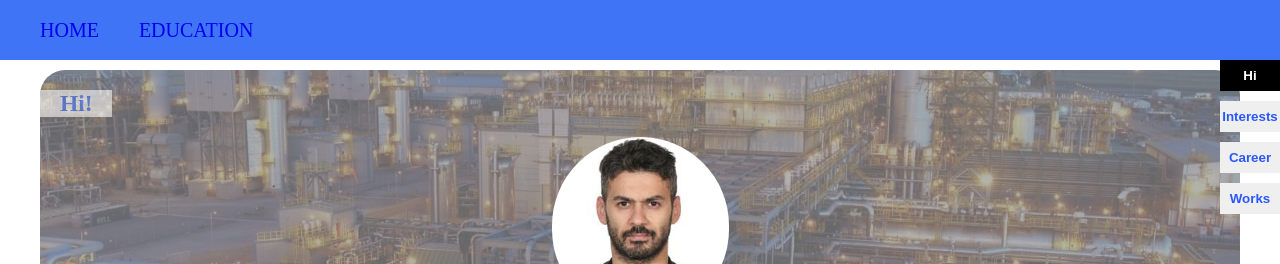
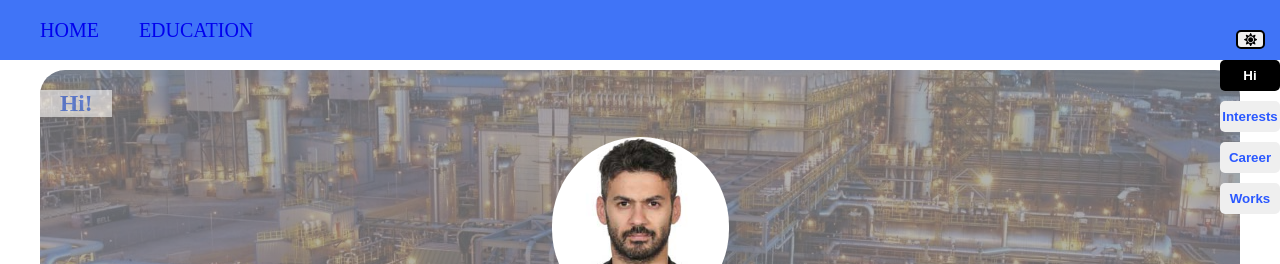
Before and after one commit to Aelianseh/AliBehrad-02, a React (Create React App) app: page / in a window 1280 px wide. Shown: the top 264 px of the page. Built offline with nearby package versions, Linux system fonts and the light colour scheme; no server answers.

Commit message:
darkmode-first

```diff
--- a/package.json
+++ b/package.json
@@ -10,6 +10,7 @@
     "axios": "^1.9.0",
     "react": "^19.1.0",
     "react-dom": "^19.1.0",
+    "react-icon": "^1.0.0",
     "react-icons": "^5.5.0",
     "react-router-dom": "^7.6.2",
     "react-scripts": "5.0.1",
--- /dev/null
+++ b/src/Components/Darklight/Darklight.jsx
@@ -0,0 +1,27 @@
+import { useEffect, useState } from "react"
+import style from "./Darklight.module.css"
+import { FaMoon, FaSun } from "react-icons/fa"
+function Darklight() {
+    const [islight, setIslight] = useState(false)
+    const lightToggle = () => {
+        setIslight(!islight)
+        console.log(islight);
+    };
+
+    useEffect(() => {
+        if (islight) {
+            document.body.classList.add("dark");
+            console.log(islight);
+
+        } else {
+            document.body.classList.remove("dark");
+        }
+    }, [islight])
+    return (
+        <div className={style.wrapper}>
+            <button onClick={lightToggle} className={`${islight ? style.active : style.noactive}`}>
+                {!islight ? <FaSun /> : <FaMoon />}</button>
+        </div>
+    )
+}
+export default Darklight
--- /dev/null
+++ b/src/Components/Darklight/Darklight.module.css
@@ -0,0 +1,30 @@
+.wrapper {
+    /* background-color: red; */
+    position: fixed;
+    top: 30px;
+    right: 15px;
+    display: flex;
+    justify-content: center;
+    align-items: center;
+}
+
+.wrapper button {
+    display: flex;
+    justify-content: center;
+}
+
+
+.active {
+    border-radius: 5px;
+    border: 2px solid yellow;
+    background-color: black;
+    color: white;
+
+}
+
+
+.noactive {
+    border-radius: 5px;
+    border: 2px solid rgb(0, 0, 0);
+
+}
--- a/src/Components/Navbar/Navbar.module.css
+++ b/src/Components/Navbar/Navbar.module.css
@@ -28,6 +28,9 @@
     display: flex;
     justify-content: center;
     border: none;
+    /* background-color: yellow; */
+    border-radius: 5px;
+
 }
 
 .navList button.active {
--- a/src/Pages/Home/Home.jsx
+++ b/src/Pages/Home/Home.jsx
@@ -5,12 +5,14 @@ import Expn from "../../Components/Expn/Expn"
 import Resume from "../../Components/Resume/Resume"
 import Navbar from "../../Components/Navbar/Navbar"
 import Intr from "../../Components/Intr/Intr"
+import Darklight from "../../Components/Darklight/Darklight"
 function Home() {
 
     return (
         <section>
             <div>
                 <Navbar />
+                <Darklight />
                 <Header />
                 <Intro />
                 <Intr />
--- a/src/index.css
+++ b/src/index.css
@@ -6,11 +6,22 @@ body {
   font-family: cursive;
   -webkit-font-smoothing: antialiased;
   -moz-osx-font-smoothing: grayscale;
+  transition: background 2s, color 0.3s;
 }
 
-html{
+
+body.dark {
+  background: #121212;
+  color: #ffffff;
+}
+
+
+
+
+html {
   scroll-behavior: smooth;
 }
+
 code {
   font-family: source-code-pro, Menlo, Monaco, Consolas, 'Courier New',
     monospace;
```
Also changed, not shown: 1 other file (tests, documents, lock files or other folders).
